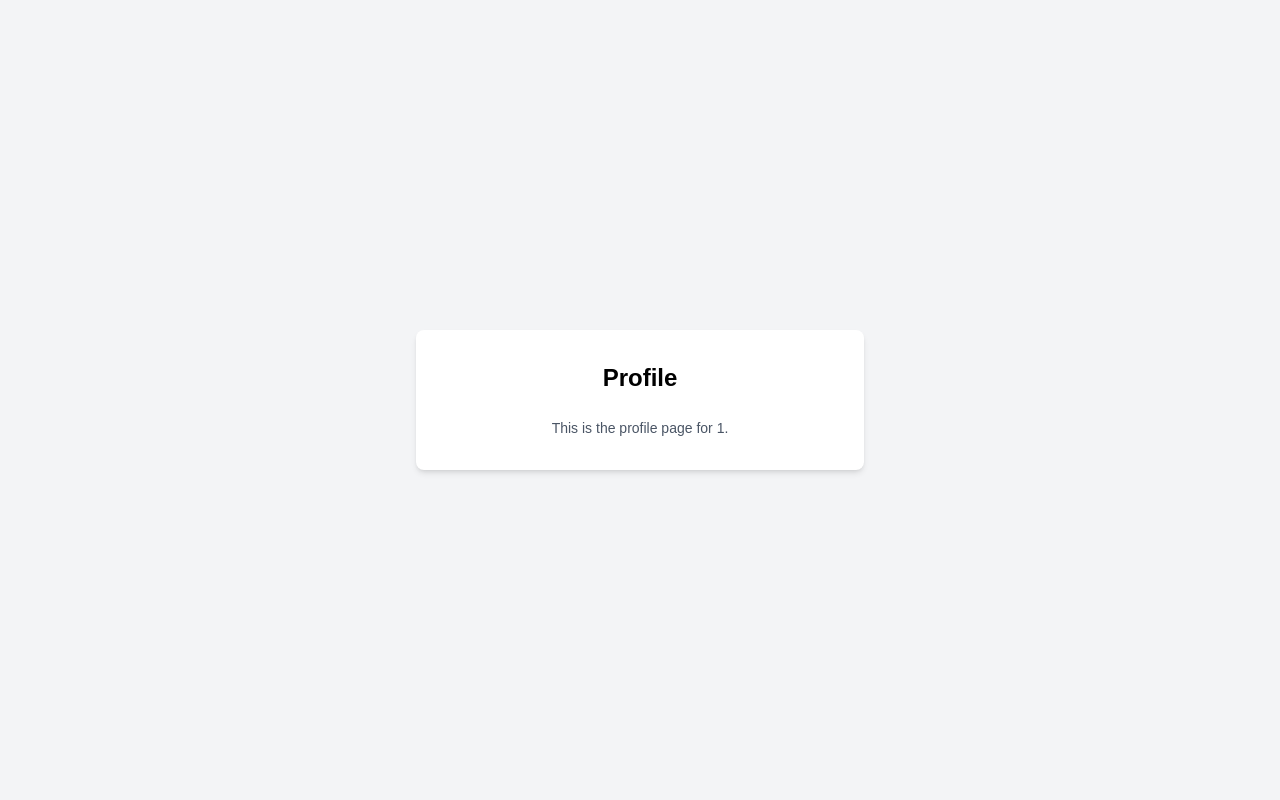
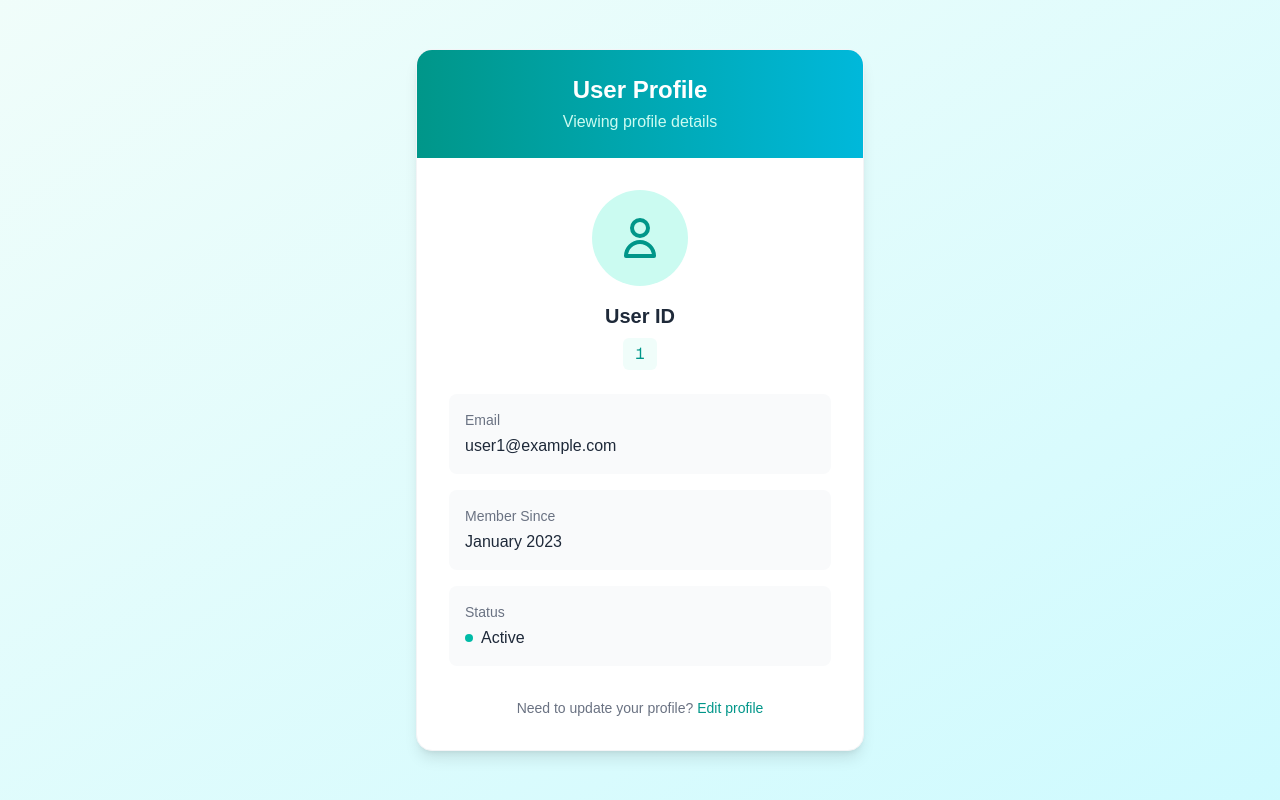
Before and after one commit to AkashAkter/next-auth-app, a Next.js app: page /profile/1 in a window 1280 px wide. Built offline with nearby package versions, Linux system fonts and the light colour scheme.

Commit message:
updating

```diff
--- a/src/app/profile/[id]/page.tsx
+++ b/src/app/profile/[id]/page.tsx
@@ -1,15 +1,74 @@
 /* eslint-disable @typescript-eslint/no-explicit-any */
 export default function UserProfile({ params }: any) {
   return (
-    <div>
-      <div className="flex min-h-screen items-center justify-center bg-gray-100">
-        <div className="w-full max-w-md bg-white p-8 rounded-lg shadow-md">
-          <h1 className="text-2xl text-black font-bold text-center mb-6 ">
-            Profile
-          </h1>
-          <p className="text-center text-sm text-gray-600 mt-4">
-            This is the profile page for {params.id}.
-          </p>
+    <div className="min-h-screen bg-gradient-to-br from-teal-50 to-cyan-100 flex items-center justify-center p-4">
+      <div className="w-full max-w-md bg-white rounded-2xl shadow-lg overflow-hidden border border-gray-100">
+        {/* Header with gradient */}
+        <div className="bg-gradient-to-r from-teal-600 to-cyan-500 p-6 text-center">
+          <h1 className="text-2xl font-bold text-white">User Profile</h1>
+          <p className="text-teal-100 mt-1">Viewing profile details</p>
+        </div>
+
+        {/* Profile content */}
+        <div className="p-8">
+          <div className="flex flex-col items-center mb-6">
+            <div className="w-24 h-24 bg-teal-100 rounded-full flex items-center justify-center mb-4">
+              <svg
+                xmlns="http://www.w3.org/2000/svg"
+                className="h-12 w-12 text-teal-600"
+                fill="none"
+                viewBox="0 0 24 24"
+                stroke="currentColor"
+              >
+                <path
+                  strokeLinecap="round"
+                  strokeLinejoin="round"
+                  strokeWidth={2}
+                  d="M16 7a4 4 0 11-8 0 4 4 0 018 0zM12 14a7 7 0 00-7 7h14a7 7 0 00-7-7z"
+                />
+              </svg>
+            </div>
+            <h2 className="text-xl font-semibold text-gray-800">User ID</h2>
+            <p className="text-teal-600 font-mono bg-teal-50 px-3 py-1 rounded-md mt-2">
+              {params.id}
+            </p>
+          </div>
+
+          <div className="space-y-4">
+            <div className="bg-gray-50 p-4 rounded-lg">
+              <h3 className="text-sm font-medium text-gray-500 mb-1">Email</h3>
+              <p className="text-gray-800">
+                user{params.id.slice(0, 4)}@example.com
+              </p>
+            </div>
+
+            <div className="bg-gray-50 p-4 rounded-lg">
+              <h3 className="text-sm font-medium text-gray-500 mb-1">
+                Member Since
+              </h3>
+              <p className="text-gray-800">January 2023</p>
+            </div>
+
+            <div className="bg-gray-50 p-4 rounded-lg">
+              <h3 className="text-sm font-medium text-gray-500 mb-1">Status</h3>
+              <div className="flex items-center">
+                <span className="h-2 w-2 bg-teal-500 rounded-full mr-2"></span>
+                <p className="text-gray-800">Active</p>
+              </div>
+            </div>
+          </div>
+
+          <div className="mt-8 text-center">
+            <p className="text-sm text-gray-500">
+              Need to update your profile?{" "}
+              <a
+                href="#"
+                className="text-teal-600 hover:text-teal-500 font-medium"
+              >
+                Edit profile
+              </a>
+            </p>
+          </div>
         </div>
       </div>
     </div>
```
